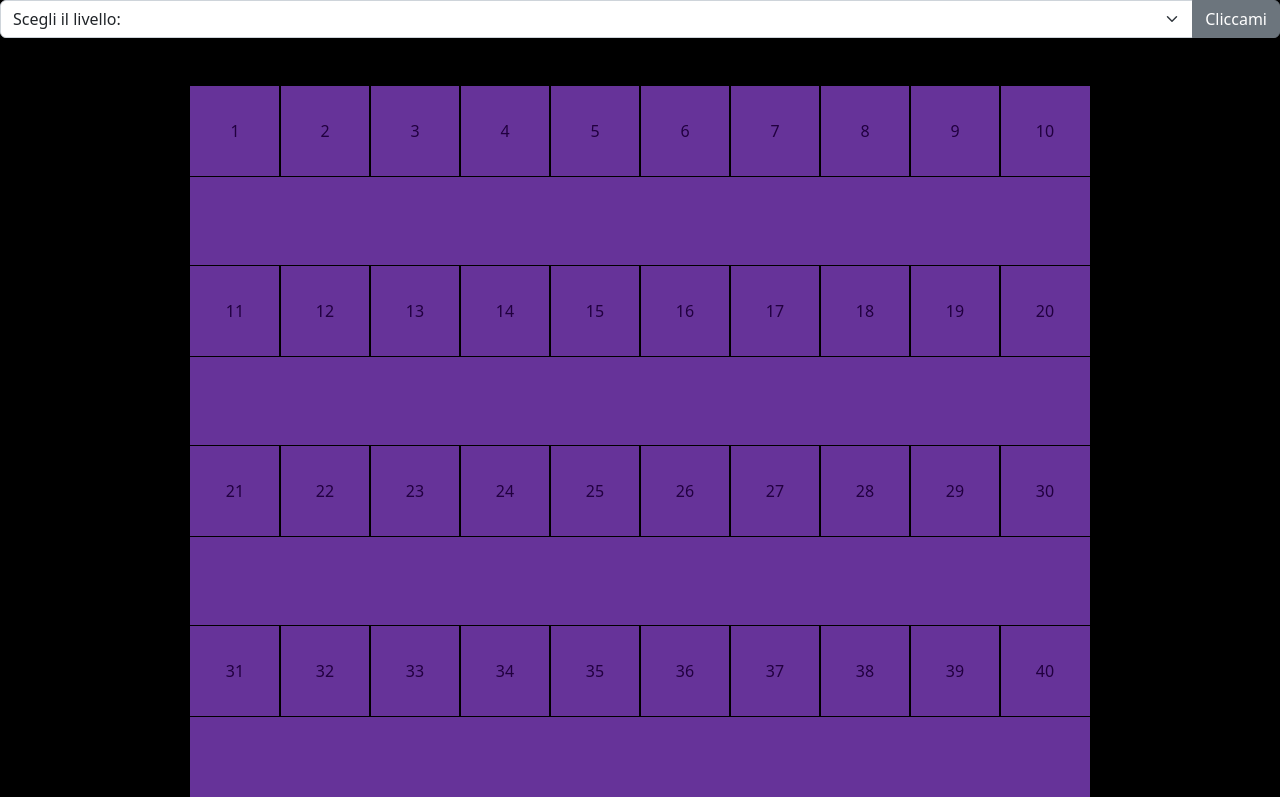
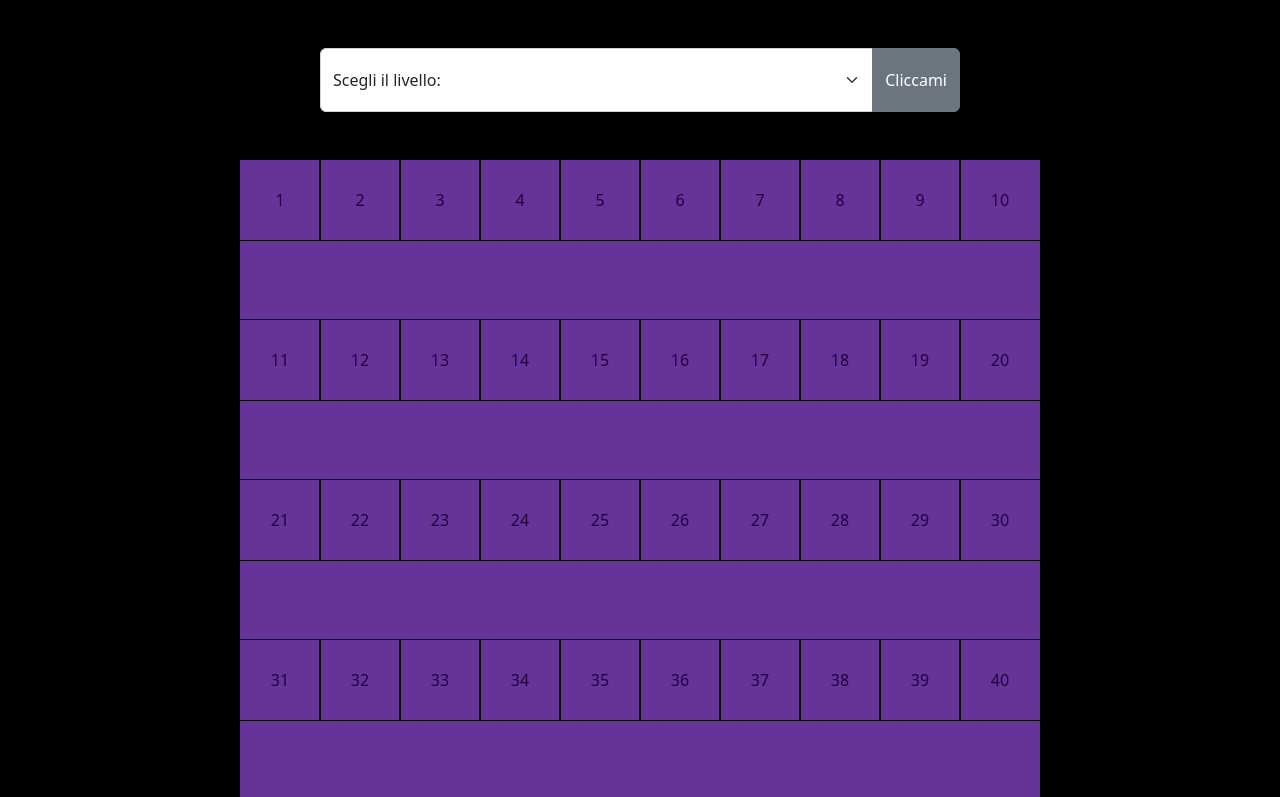
Before and after one commit to ldm0805/js-campominato-grid, a plain HTML site: page index.html in a window 1280 px wide. Both pictures are taken after a click on the button "Cliccami". Shown: the top 797 px of the page. Drawn offline with nearby package versions, Linux system fonts and the light colour scheme.

Commit message:
Aggiornamento grafico

```diff
--- a/css/style.css
+++ b/css/style.css
@@ -9,9 +9,13 @@ body{
 }
 
 .container_grid{
-    height: 900px;
-    width: 900px;
+    height: 800px;
+    width: 800px;
     margin: 3em auto;
+}
+
+.input-group{
+    height: 4em;
 }
 
 .grid{
@@ -25,8 +29,8 @@ body{
     display: flex;
     justify-content: center;
     align-items: center;
-    height: 90px;
-    width: 90px;
+    height: 80px;
+    width: 80px;
     outline: 1px solid black;
 }
 
--- a/index.html
+++ b/index.html
@@ -10,8 +10,8 @@
     <title>Campominato</title>
 </head>
 <body>
-
-    <div class="input-group">
+    <div class="input_class h-100 d-flex justify-content-center">
+        <div class="input-group w-50 mt-5">
             <select id="level" class="form-select" id="inputGroupSelect04" aria-label="Example select with button addon">
               <option selected>Scegli il livello:</option>
               <option value="1">Difficoltà 1</option>
@@ -20,6 +20,8 @@
             </select>
             <button id="item-up" type="button" class="btn btn-secondary">Cliccami</button>
           </div>
+
+    </div>
     <div class="container_grid d-flex justify-content-center">
         <div id="grid" class="grid d-flex flex-wrap">
         </div>
--- a/js/script.js
+++ b/js/script.js
@@ -22,8 +22,6 @@ level_diff = document.getElementById('level').value;
 
 if (level_diff == 1){
     grid_number = 100;
-
-
 }
 
 else if (level_diff == 2){
```
Lines whose indentation alone changed are shown as unchanged.
